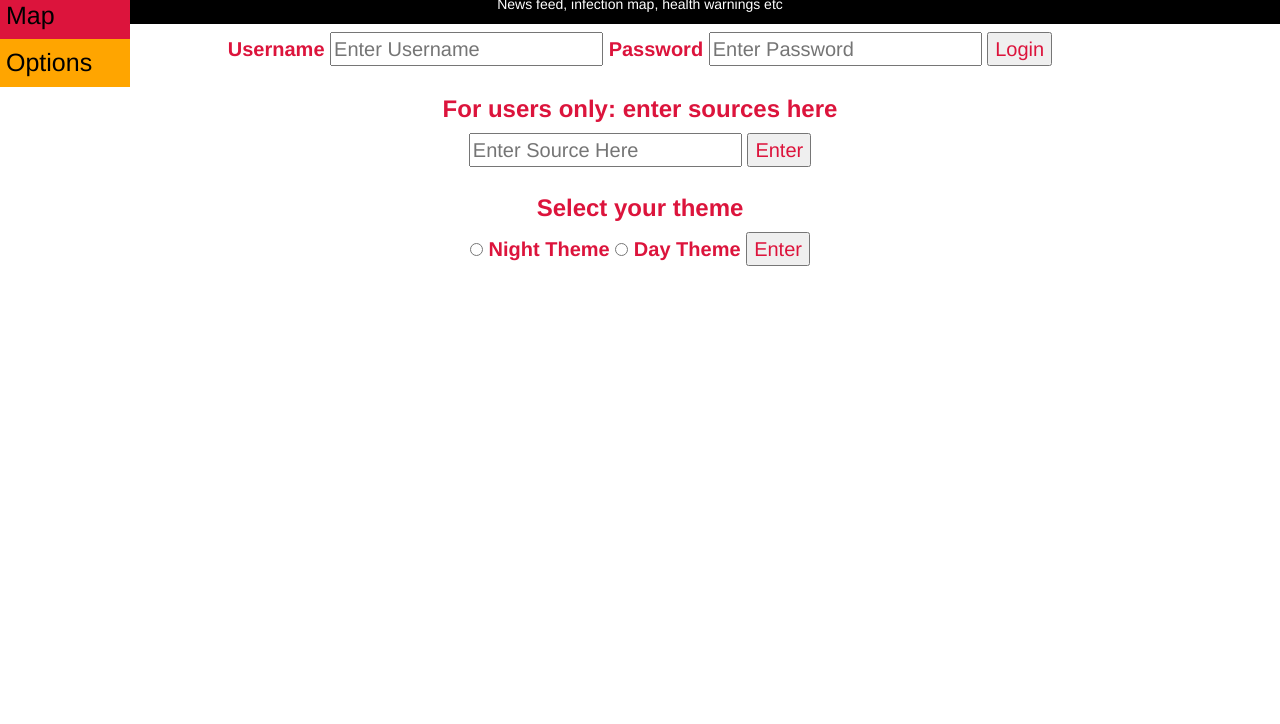
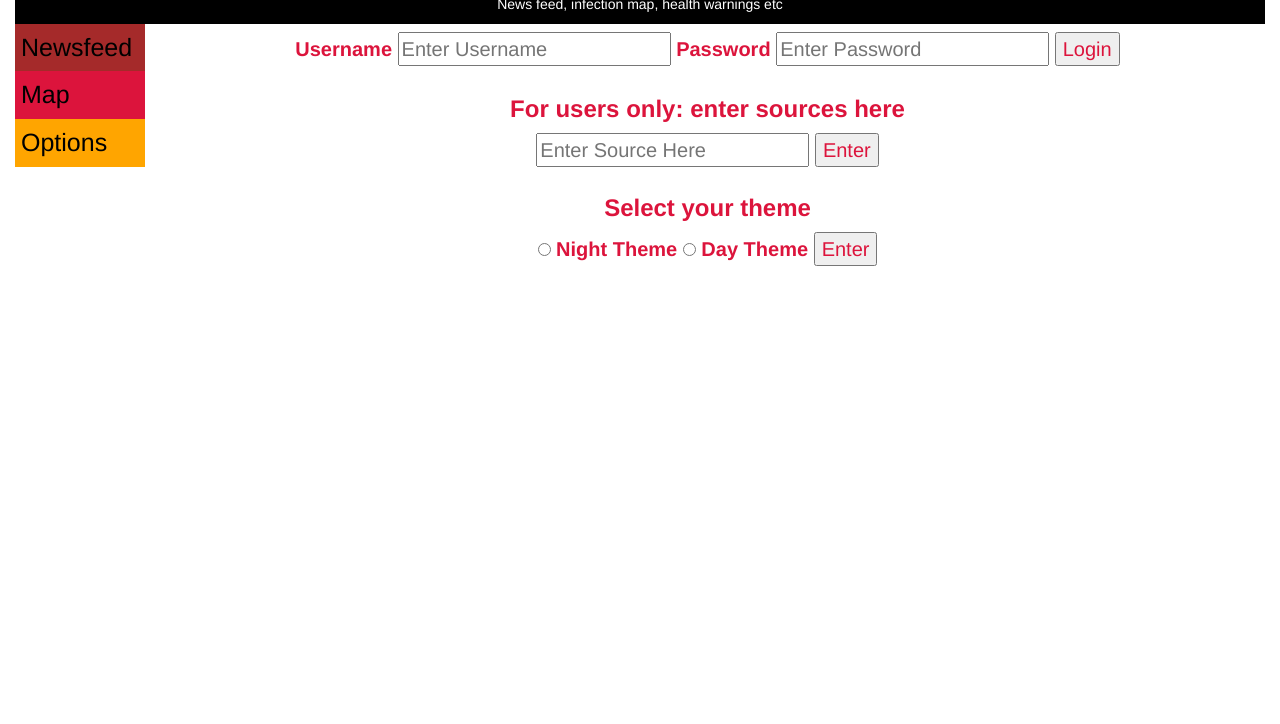
Before and after one commit to jkpeterson/cs326-final-nu, a plain HTML site: page html/Milestone2MockupSettings.html in a window 1280 px wide. Shown: the part 76-800 px from the top of the page. Drawn offline with nearby package versions, Linux system fonts and the light colour scheme.

Commit message:
changed the css for the settings page

```diff
--- a/html/Milestone2MockupSettings.html
+++ b/html/Milestone2MockupSettings.html
@@ -14,18 +14,10 @@
             border: 1px solid #ddd;
             border-radius: 1px;
         }
-        .responsive {
-            width: 100%;
-            height: auto;
-        }
         .sidenav {
+            float: left;
             width: 130px;
             position: fixed;
-            z-index: 1;
-            top: 20;
-            left: 10;
-            overflow-x: hidden;
-            padding: 20px 0px;
         }
         .sidenav #Map{
             padding: 6px;
@@ -51,54 +43,36 @@
             background-color:orange;
             display: block;
         }
-        #LoginForm{
+        #LoginForm, #SourcesEntry, #ThemeSelection{
+            text-align: center;
+            padding-left: 150px;
             color: crimson;
-            font-size: 20px;
-            text-align: center;
-            width: 100%;
-            margin: 8px 0;
-        }
-        /*input[type=text], input[type=password]{
-            width: 100%;
-            padding: 12px 20px;
-            margin: 8px 0;
-            border: 1px solid #ccc;
-        } */
-        #SourcesEntry{
-            color: crimson;
-            text-align: center;
-            font-size: 20px;
-            width: 100%;
-            margin: 8px 0;
-        }
-        #ThemeSelection{
-            color: crimson;
-            text-align: center;
             font-size: 20px;
             width: 100%;
             margin: 8px 0;
         }
 
-
     </style>
     <head>
+        <meta charset="utf-8">
+        <meta name="viewport" content="width=device-width, initial-scale=1, shrink-to-fit=no">
+        <link rel="stylesheet" href="https://maxcdn.bootstrapcdn.com/bootstrap/3.4.1/css/bootstrap.min.css" rel="stylesheet">
         <title>COVID19 News Center Options</title>
-    <meta charset="utf-8">
-    <link rel="stylesheet" href="https://maxcdn.bootstrapcdn.com/bootstrap/3.4.1/css/bootstrap.min.css">
     </head>
 
     <body>
+        <div class="container-fluid">
+            <div class="container" id = "Header">
+                <h1>Coronavirus News Center</h1>
+                <p>News feed, infection map, health warnings etc</p>
+            </div>
             <div class="sidenav">
                 <a href="Milestone1MockupNewsfeed.html" id = "Newsfeed">Newsfeed</a>
                 <a href="Milestone1MockupMap.html" id = 'Map'>Map</a>
                 <a href="Milestone2MockupSettings.html" id = 'Options'>Options</a>
             </div>
 
-<div class="container" id = "Header">
-    <h1>Coronavirus News Center</h1>
-    <p>News feed, infection map, health warnings etc</p>
         </div>
-
         <div class = "container" id = "LoginForm">
             <form action="action_page.php" method="post">
                 <label for="uname"><b>Username</b></label>
```
Lines whose indentation alone changed are shown as unchanged.
